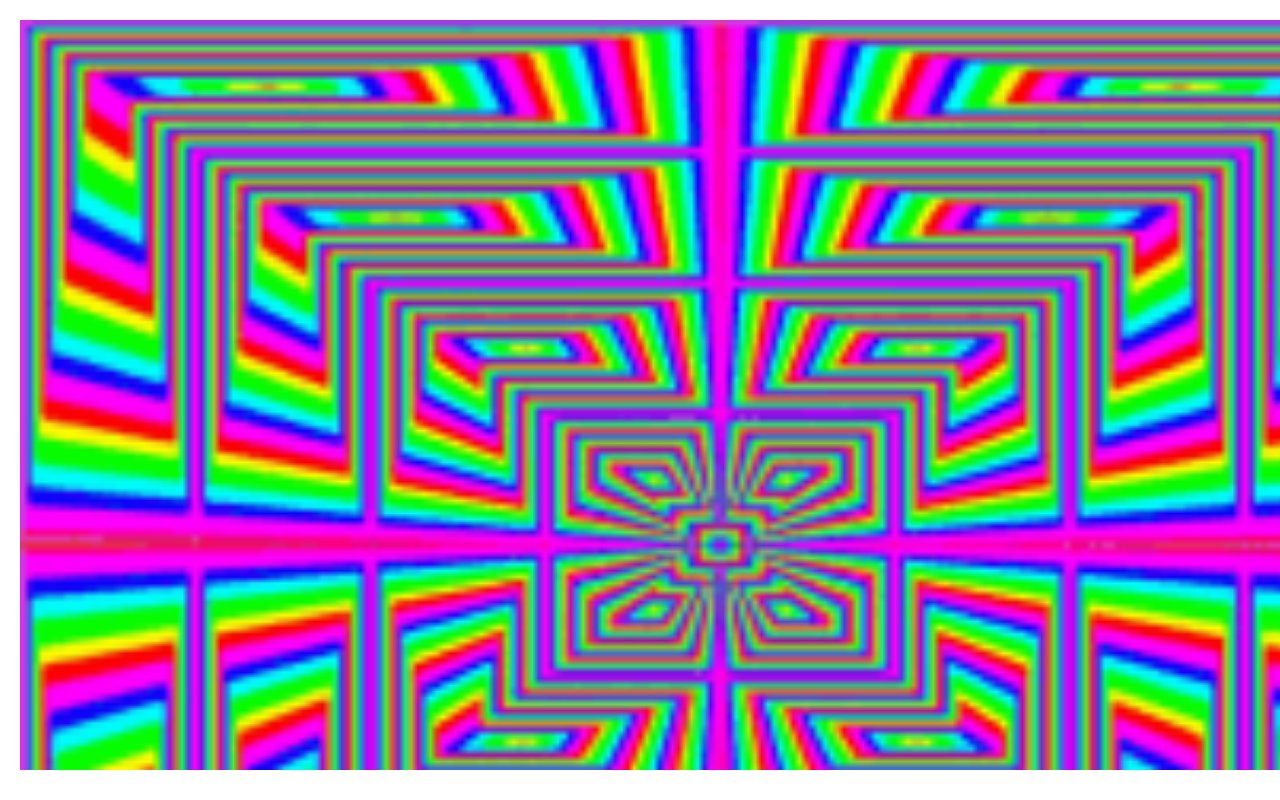
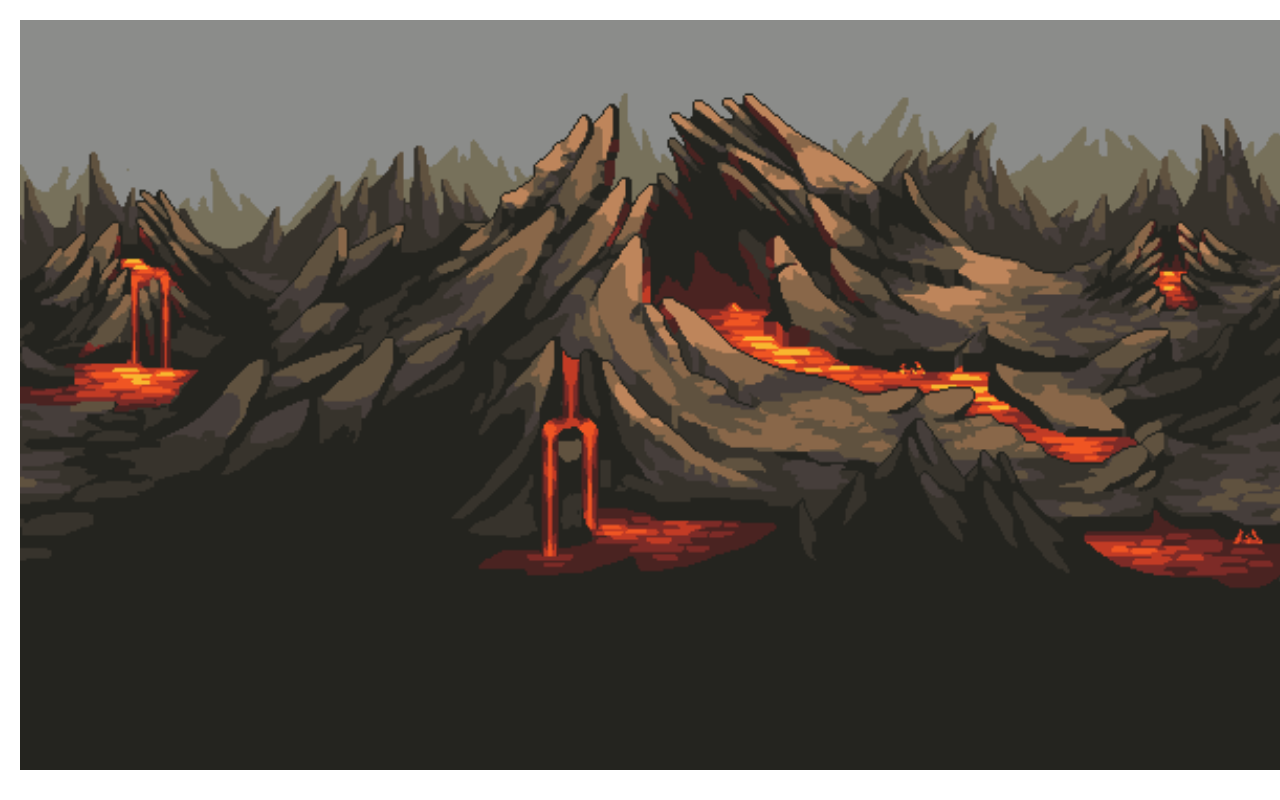
Before and after one commit to Mitchell-Clifton/Mitchell-Clifton.github.io, a plain HTML site: page projects/platformer/index.html in a window 1280 px wide. Shown: the top 800 px of the page. Drawn offline with nearby package versions, Linux system fonts and the light colour scheme.

```diff
--- a/projects/platformer/platformer.css
+++ b/projects/platformer/platformer.css
@@ -3,7 +3,7 @@
 }
 
 canvas {
-  background-image: url("images/trippy.gif");
+  background-image: url("images/backgroud1.gif");
   margin: 20px;
   background-repeat: no-repeat;
   background-size: cover;
```
